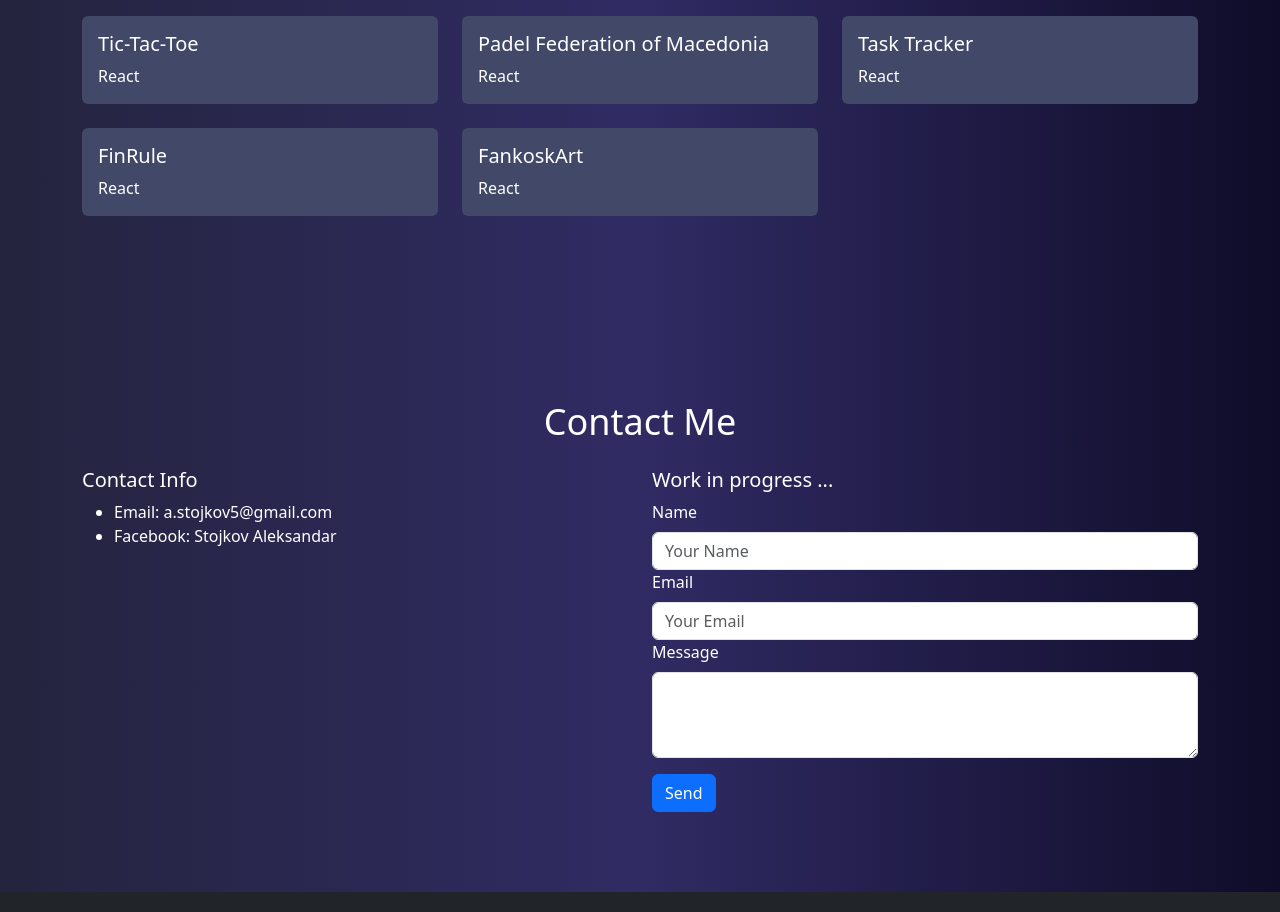
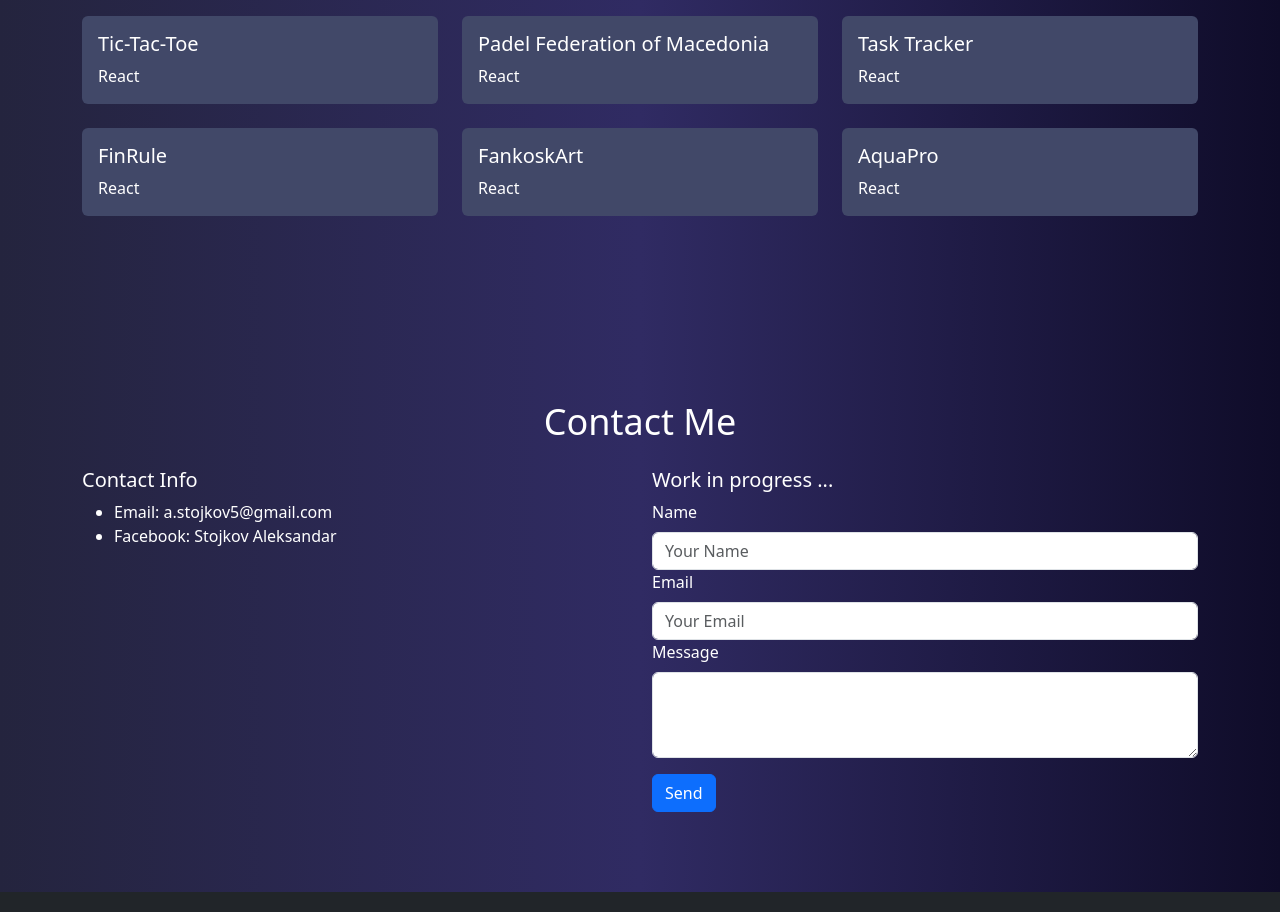
Before and after one commit to stojkov5/Portfolio, a React (Vite) app: page / in a window 1280 px wide. Shown: the part 1600-2512 px from the top of the page. Built offline with nearby package versions, Linux system fonts and the light colour scheme.

Commit message:
Added new project

```diff
--- a/src/components/Projects.jsx
+++ b/src/components/Projects.jsx
@@ -50,6 +50,12 @@ const projects = [
     title: "FankoskArt",
     gitproject: "https://github.com/stojkov5/FankoskArt",
     demo: "https://fankoskart.shop",
+  },
+  {
+    category: "React",
+    title: "AquaPro",
+    gitproject: "https://github.com/stojkov5/aqua-pro",
+    demo: "https://aquaproswim.com",
   },
 ];
 
```
